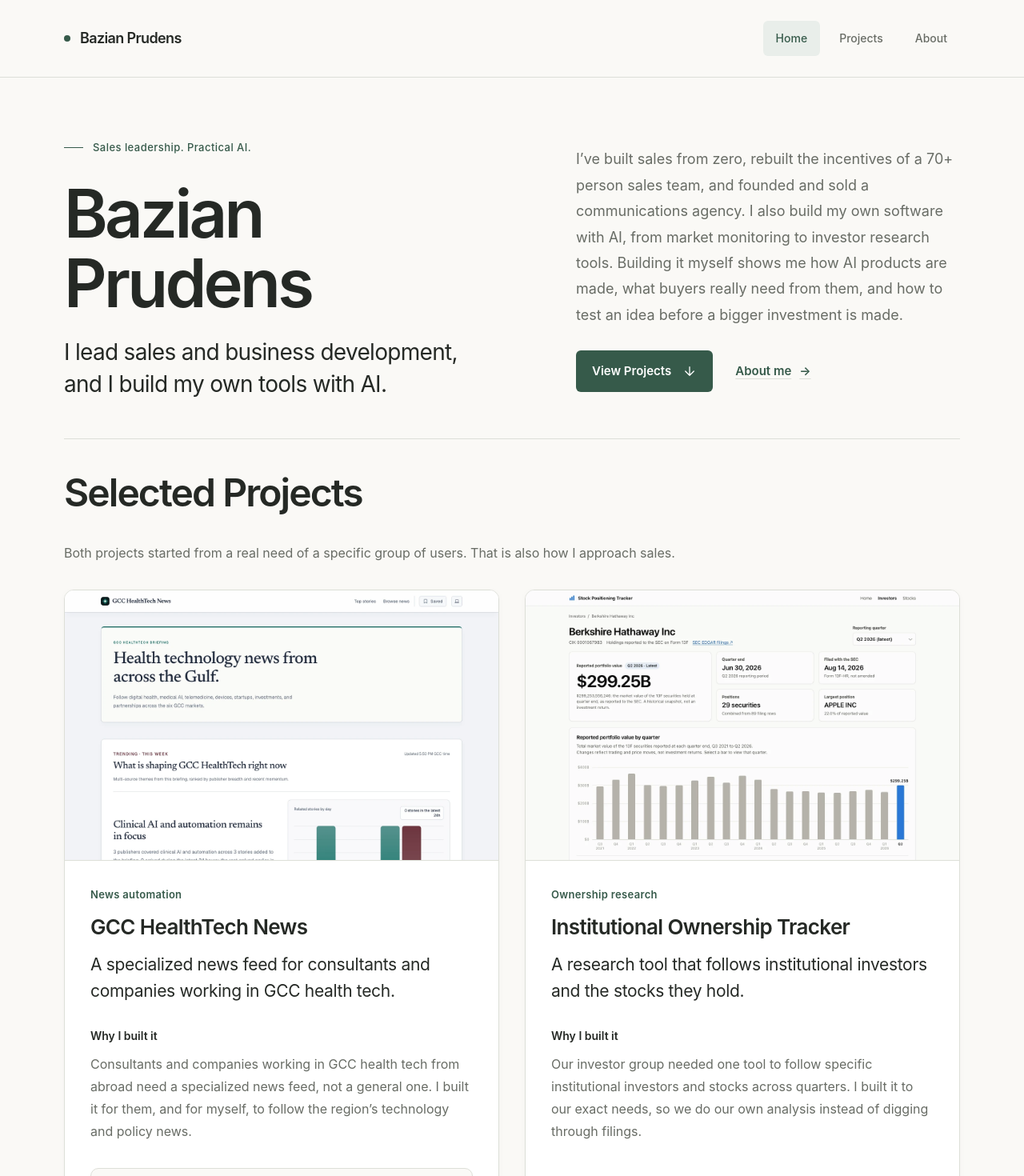
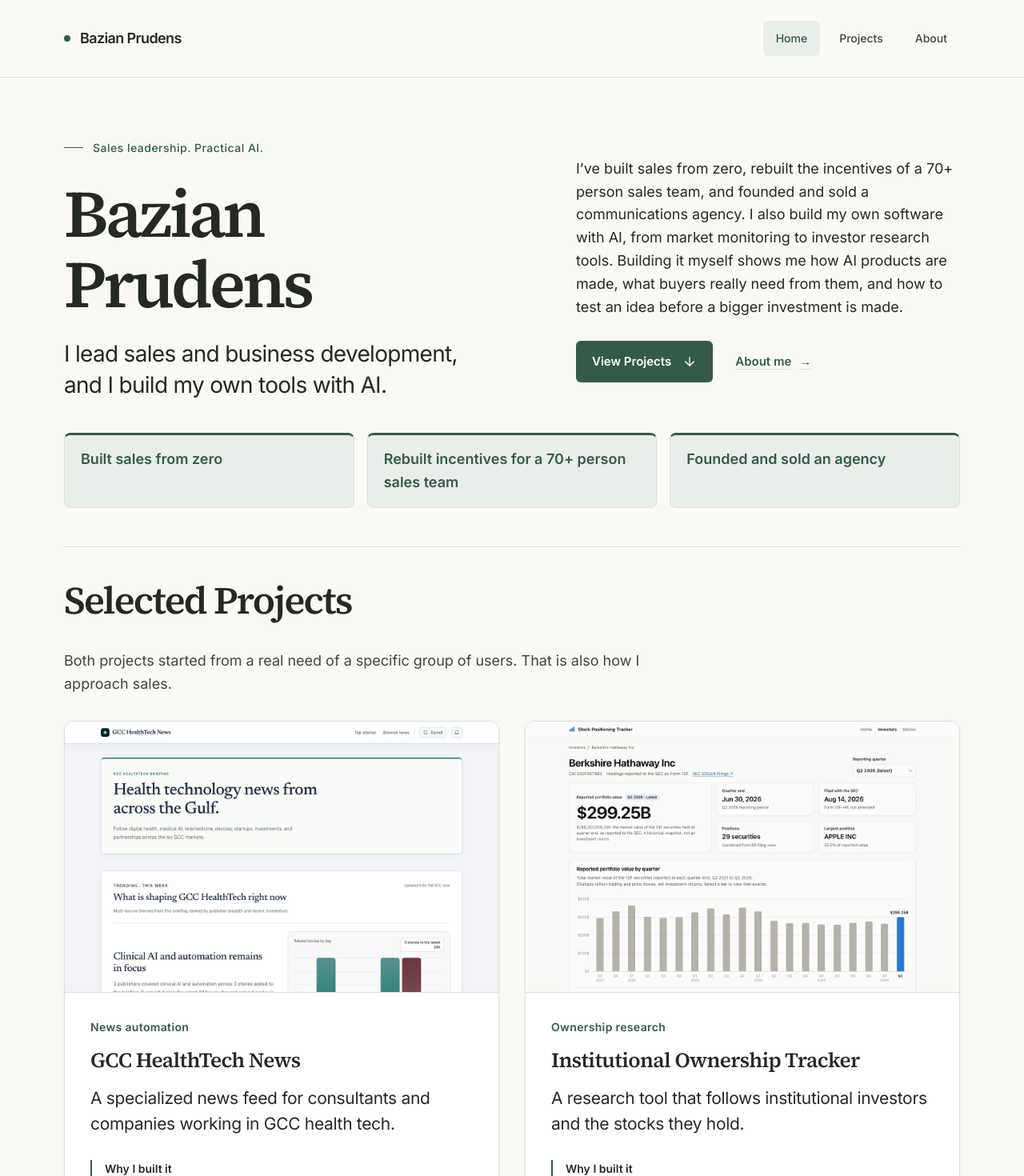
Before and after one commit to Bazian-io/portfolio, a Next.js app: page / in a window 1280 px wide. Shown: the top 1470 px of the page at 80% size. Built offline with nearby package versions, Linux system fonts and the light colour scheme; no server answers.

Commit message:
Fonts and style

```diff
--- a/app/globals.css
+++ b/app/globals.css
@@ -4,7 +4,7 @@
   --surface: #f0efeb;
   --surface-raised: #ffffff;
   --foreground: #252925;
-  --muted: #686c65;
+  --muted: #3f463f;
   --border: #dddfd8;
   --accent: #365a4a;
   --accent-soft: #e9eeea;
@@ -13,8 +13,7 @@
   --page-gutter: clamp(1.5rem, 5vw, 3rem);
   background: var(--background);
   color: var(--foreground);
-  font-family:
-    -apple-system, BlinkMacSystemFont, "Segoe UI", Helvetica, Arial, sans-serif;
+  font-family: var(--font-inter), Arial, sans-serif;
   line-height: 1.6;
   -webkit-font-smoothing: antialiased;
 }
@@ -29,6 +28,19 @@ body {
   min-height: 100vh;
   min-height: 100svh;
   margin: 0;
+  font-size: 17px;
+  line-height: 1.6;
+}
+
+h1,
+h2,
+h3 {
+  font-family: var(--font-source-serif), Georgia, serif;
+  font-optical-sizing: auto;
+}
+
+p {
+  max-width: 65ch;
 }
 
 a {
@@ -164,7 +176,7 @@ button {
   gap: 0.75rem;
   margin: 0 0 1.75rem;
   color: var(--accent);
-  font-size: 0.8125rem;
+  font-size: 0.875rem;
   font-weight: 500;
   letter-spacing: 0.035em;
 }
@@ -202,9 +214,30 @@ button {
 .hero-description {
   max-width: 46ch;
   margin: 0;
-  color: var(--muted);
-  font-size: clamp(1rem, 1.5vw, 1.125rem);
-  line-height: 1.8;
+  color: var(--foreground);
+  font-size: 1em;
+  line-height: 1.6;
+}
+
+.hero-proof-points {
+  display: grid;
+  grid-column: 1 / -1;
+  grid-template-columns: minmax(0, 1fr);
+  gap: 1rem;
+  margin: 1rem 0 0;
+  padding: 0;
+  list-style: none;
+}
+
+.hero-proof-points li {
+  min-width: 0;
+  padding: 1rem 1.25rem;
+  border: 1px solid var(--border);
+  border-top: 3px solid var(--accent);
+  border-radius: 0.5rem;
+  background: var(--accent-soft);
+  color: var(--accent);
+  font-weight: 600;
 }
 
 .hero-actions {
@@ -280,7 +313,7 @@ button {
 .selected-projects-intro {
   margin: 0 0 2rem;
   color: var(--muted);
-  line-height: 1.75;
+  line-height: 1.6;
 }
 
 .project-card {
@@ -366,7 +399,7 @@ button {
   border: 1px dashed #cbcec5;
   border-radius: 0.375rem;
   color: var(--muted);
-  font-size: 0.8125rem;
+  font-size: 0.875rem;
   text-align: center;
 }
 
@@ -401,7 +434,7 @@ button {
 .project-card-category {
   margin: 0 0 0.75rem;
   color: var(--accent);
-  font-size: 0.8125rem;
+  font-size: 0.875rem;
   font-weight: 600;
   letter-spacing: 0.025em;
 }
@@ -422,8 +455,10 @@ button {
   gap: 1rem;
   margin: 0;
   color: var(--muted);
-  font-size: 1rem;
-  line-height: 1.75;
+  padding-left: 1rem;
+  border-left: 2px solid var(--accent);
+  font-size: 1em;
+  line-height: 1.6;
 }
 
 .project-card-description dt {
@@ -452,7 +487,7 @@ button {
   border-radius: 0.25rem;
   background: var(--background);
   color: var(--foreground);
-  font-size: 0.8125rem;
+  font-size: 0.875rem;
   font-weight: 500;
 }
 
@@ -468,7 +503,7 @@ button {
 .project-technology-group-label {
   margin: 0 0 0.5rem;
   color: var(--foreground);
-  font-size: 0.8125rem;
+  font-size: 0.875rem;
   font-weight: 600;
 }
 
@@ -611,8 +646,8 @@ button {
   max-width: 58ch;
   margin: 1.25rem 0 0;
   color: var(--muted);
-  font-size: 1.0625rem;
-  line-height: 1.8;
+  font-size: 1em;
+  line-height: 1.6;
 }
 
 .about-content {
@@ -623,7 +658,7 @@ button {
 .contact-section-body {
   min-width: 0;
   color: var(--muted);
-  line-height: 1.8;
+  line-height: 1.6;
 }
 
 .about-section-body p,
@@ -716,7 +751,7 @@ button {
 }
 
 .qualification-grid p {
-  font-size: 0.9375rem;
+  font-size: 1em;
 }
 
 .qualification-heading {
@@ -795,8 +830,8 @@ button {
   max-width: 46ch;
   margin: 1rem 0 0;
   color: var(--muted);
-  font-size: 0.9375rem;
-  line-height: 1.75;
+  font-size: 1em;
+  line-height: 1.6;
 }
 
 .tools-grid {
@@ -823,7 +858,7 @@ button {
 
 .tools-group h3 {
   margin: 0;
-  font-size: 1rem;
+  font-size: 1.125rem;
   font-weight: 600;
   line-height: 1.5;
 }
@@ -836,7 +871,7 @@ button {
   border-radius: 0.25rem;
   background: var(--accent-soft);
   color: var(--accent);
-  font-size: 0.75rem;
+  font-size: 0.875rem;
   line-height: 1.5;
 }
 
@@ -906,7 +941,7 @@ button {
   padding: 0.5rem 0.25rem;
   border-radius: 0.25rem;
   color: var(--muted);
-  font-size: 0.8125rem;
+  font-size: 0.875rem;
   font-weight: 600;
   line-height: 1.4;
   text-align: center;
@@ -954,7 +989,7 @@ button {
   border: 1px solid var(--border);
   border-radius: 0.375rem;
   background: var(--surface-raised);
-  font-size: 0.8125rem;
+  font-size: 0.875rem;
   font-weight: 600;
   box-shadow: 0 2px 8px rgb(37 41 37 / 8%);
 }
@@ -1085,7 +1120,7 @@ button {
   max-width: 65ch;
   margin: 0;
   color: var(--muted);
-  line-height: 1.85;
+  line-height: 1.6;
 }
 
 .project-resources {
@@ -1134,7 +1169,7 @@ a.project-resource-primary:hover {
 
 .project-resource-status {
   color: var(--muted);
-  font-size: 0.8125rem;
+  font-size: 0.875rem;
 }
 
 .implementation-list {
@@ -1191,7 +1226,7 @@ a.project-resource-primary:hover {
   border-radius: 50%;
   background: var(--accent-soft);
   color: var(--accent);
-  font-size: 0.75rem;
+  font-size: 0.875rem;
   font-weight: 600;
 }
 
@@ -1204,8 +1239,9 @@ a.project-resource-primary:hover {
 
 .technical-flow-steps p,
 .technical-flow .technical-flow-note {
-  font-size: 0.8125rem;
+  font-size: 0.875rem;
   line-height: 1.6;
+  overflow-wrap: anywhere;
 }
 
 .technical-flow .technical-flow-note {
@@ -1265,11 +1301,15 @@ a.project-resource-primary:hover {
   max-width: 65ch;
   margin: 0;
   color: var(--muted);
-  font-size: 0.9375rem;
-  line-height: 1.75;
+  font-size: 1em;
+  line-height: 1.6;
 }
 
 @media (min-width: 48rem) {
+  .hero-proof-points {
+    grid-template-columns: repeat(3, minmax(0, 1fr));
+  }
+
   .qualification-grid,
   .tools-grid,
   .project-grid {
@@ -1322,6 +1362,10 @@ a.project-resource-primary:hover {
 }
 
 @media (min-width: 64rem) {
+  body {
+    font-size: 18px;
+  }
+
   .technical-flow-steps {
     grid-template-columns: repeat(4, minmax(0, 1fr));
   }
@@ -1352,7 +1396,7 @@ a.project-resource-primary:hover {
   min-height: 6rem;
   padding-block: 1.5rem;
   color: var(--muted);
-  font-size: 0.8125rem;
+  font-size: 0.875rem;
 }
 
 .footer-inner p {
--- a/app/layout.tsx
+++ b/app/layout.tsx
@@ -1,9 +1,22 @@
 import type { Metadata } from "next";
+import { Inter, Source_Serif_4 } from "next/font/google";
 import type { ReactNode } from "react";
 import DebugCodexVisibility from "./components/debug-codex-visibility";
 import SiteHeader from "./components/site-header";
 import { profile } from "./data/profile";
 import "./globals.css";
+
+const inter = Inter({
+  subsets: ["latin"],
+  display: "swap",
+  variable: "--font-inter",
+});
+
+const sourceSerif = Source_Serif_4({
+  subsets: ["latin"],
+  display: "swap",
+  variable: "--font-source-serif",
+});
 
 const deploymentHost =
   process.env.VERCEL_PROJECT_PRODUCTION_URL ?? process.env.VERCEL_URL;
@@ -31,7 +44,7 @@ export const metadata: Metadata = {
 
 export default function RootLayout({ children }: { children: ReactNode }) {
   return (
-    <html lang="en">
+    <html lang="en" className={`${inter.variable} ${sourceSerif.variable}`}>
       <body id="top">
         <a className="skip-link" href="#main-content">
           Skip to content
--- a/app/page.tsx
+++ b/app/page.tsx
@@ -40,6 +40,11 @@ export default function Home() {
             </Link>
           </div>
         </div>
+        <ul className="hero-proof-points">
+          <li>Built sales from zero</li>
+          <li>Rebuilt incentives for a 70+ person sales team</li>
+          <li>Founded and sold an agency</li>
+        </ul>
       </section>
       <SelectedProjects />
       <ContactSection className="home-contact" />
```
